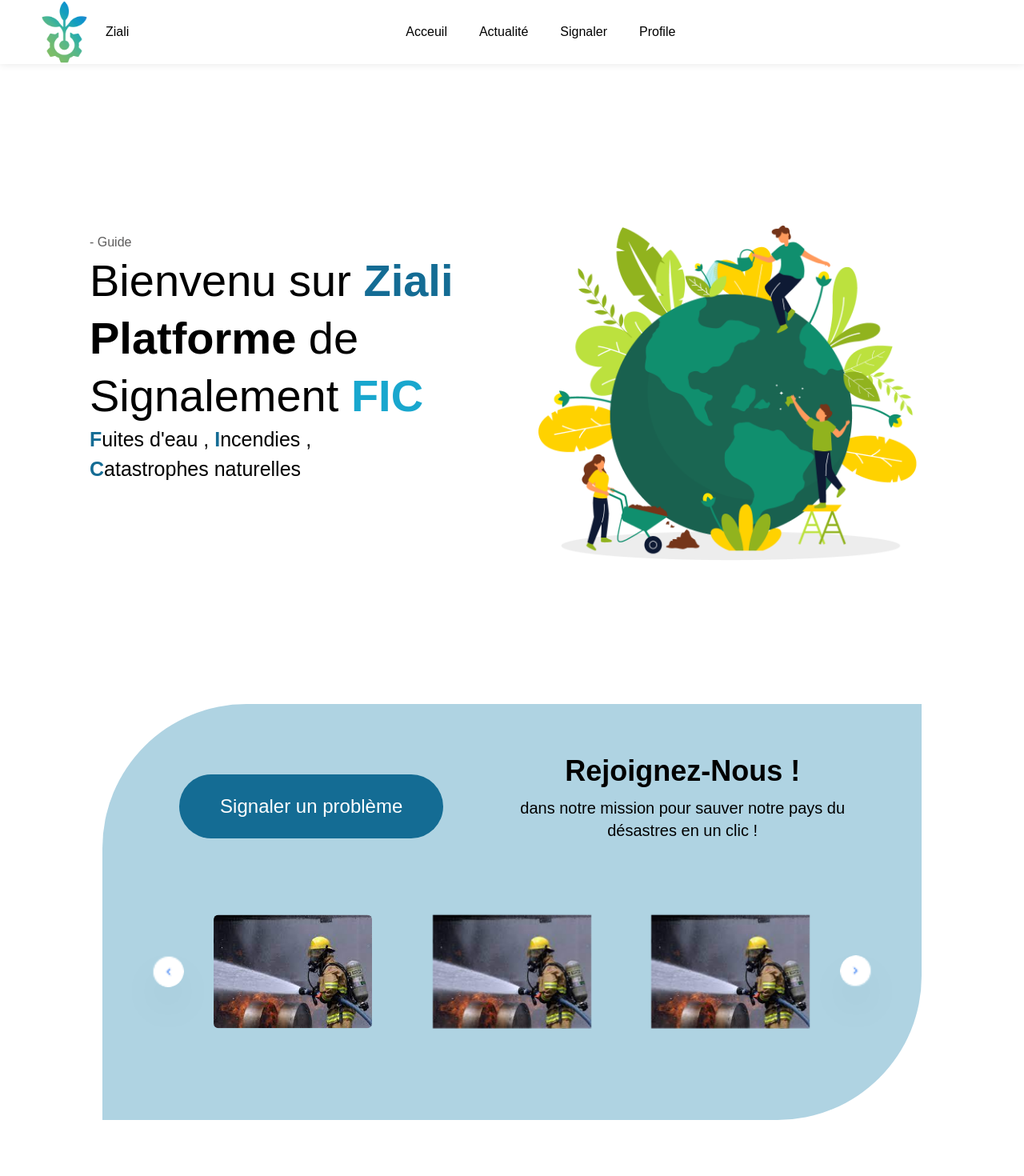
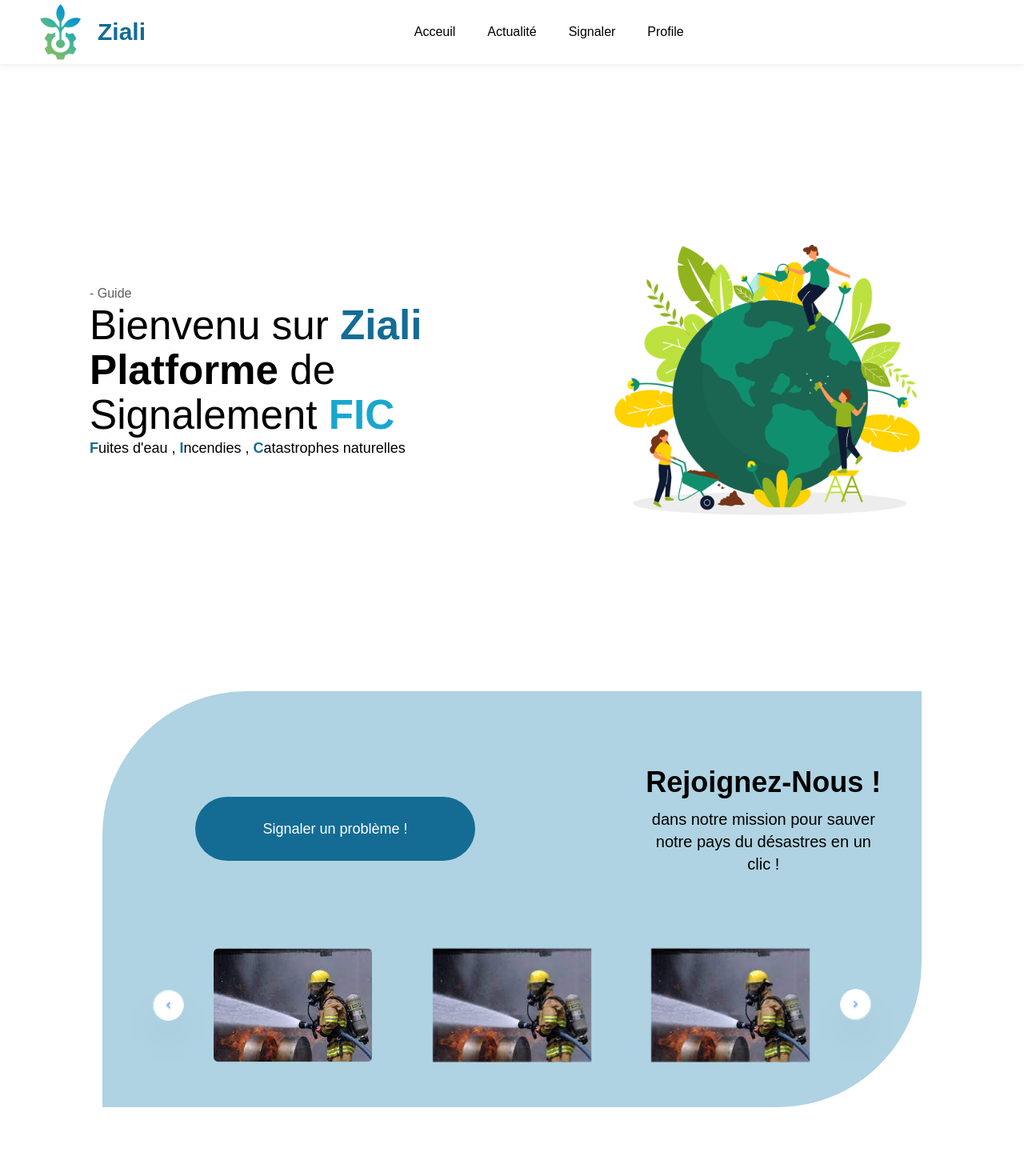
Before and after one commit to razanemeguellati/Ziali, a React (Create React App) app: page / in a window 1280 px wide. Shown: the top 1470 px of the page at 80% size. Built offline with nearby package versions, Linux system fonts and the light colour scheme.

Commit message:
Landing and actualite web version fixed

```diff
--- a/src/App.js
+++ b/src/App.js
@@ -19,7 +19,7 @@ function App() {
 
         <Navbar  className="absolute z-20 "> </Navbar>
 
-      <div className=" pt-20">
+      <div className=" pt-24 lg:pt-16">
 
           <Routes>
               <Route index path="/" element={<LandingPage/>}/>
--- a/src/Components/Bienvenue.js
+++ b/src/Components/Bienvenue.js
@@ -1,21 +1,21 @@
 import earth from "../images/earth.png"
 const Bienvenue = () => {
     return (
-    <div id="Home" className="flex flex-col lg:flex-row space-y-5 w-full h-[500px] lg:h-screen justify-center items-center lg:w-full lg:px-28 lg:justify-center lg:space-x-5  ">
+    <div id="Home" className="flex flex-col lg:flex-row space-y-5 w-full h-[500px] lg:h-screen justify-center items-center lg:w-full lg:px-28 lg:justify-start lg:space-x-5  ">
 
-      <div className=" w-[80%] lg:pb-16 " >
+      <div className=" w-[80%] " >
         <p className="hidden lg:block text-heavygris"> - Guide</p>
 
-        <p className=" w-[100%] text-3xl lg:text-[3.5rem] lg:leading-[4.5rem] ">
+        <p className=" w-[100%] text-3xl lg:text-[3.2rem] lg:leading-[3.5rem] ">
              Bienvenu sur <b className="text-blue ">Ziali</b> <br />
              <b >Platforme </b>  de  <br />
              Signalement <b className="text-[#19A7CE] ">FIC</b>
         </p>
 
-        <p className="w-[80%] text-[11px] lg:text-[25px] "> <b className="text-blue">F</b>uites d'eau , <b className="text-blue">I</b>ncendies , <b className="text-blue" >C</b>atastrophes naturelles</p>
+        <p className="w-[80%] text-[11px] lg:w-[100%] lg:text-[18px] "> <b className="text-blue">F</b>uites d'eau , <b className="text-blue">I</b>ncendies , <b className="text-blue" >C</b>atastrophes naturelles</p>
       </div>
 
-        <img src={earth}  className=" w-[60%] lg:w-[520px] " alt="earth"  />
+        <img src={earth}  className=" w-[60%] lg:w-[420px] " alt="earth"  />
 
     </div> );
 }
--- a/src/Components/Join.js
+++ b/src/Components/Join.js
@@ -29,19 +29,19 @@ const Join = () => {
  <div id="Joinus" className="relative  w-full h-[400px] flex flex-row lg:flex-col justify-center items-center  lg:h-[520px] ">
 
 
-        <div className="bg-sky pt-8 lg:pt-16 flex flex-col items-center justify-cenetr space-y-10 w-[90%] h-[100%] lg:w-[80%]  rounded-tl-[55px] lg:rounded-tl-[180px] rounded-br-[55px] lg:rounded-br-[180px] lg:gap-6 ">
+        <div className="bg-sky pt-8 lg:pt-16 flex flex-col items-center justify-center space-y-10 w-[90%] h-[100%] lg:w-[80%]  rounded-tl-[55px] lg:rounded-tl-[180px] rounded-br-[55px] lg:rounded-br-[180px] lg:gap-6 ">
 
-        <div className="flex flex-col items-center space-y-5 lg:flex-row  px-auto ">
+        <div className="flex flex-col items-center justify-center space-y-5 lg:flex-row  px-auto ">
 
                 <div className="lg:order-2 flex flex-col justify-center items-center space-y-3 px-4  ">
                 <p className="font-bold text-2xl lg:text-4xl">  Rejoignez-Nous ! </p>
                 <p className=" text-sm font-medium lg:text-xl lg:w-[80%] "> <center> dans notre mission pour sauver notre pays du désastres en un clic ! </center> </p>
                 </div>
-
-                <button className="lg:order-1 w-[80%] h-[50px] lg:w-[350px] lg:h-[80px]   bg-blue rounded-full text-white font-semibold lg:text-2xl lg:font-medium lg:ml-24">
-                  <Link to="/Signaler"> Signaler un problème </Link>
+                <Link to="/Signaler" className="w-[100%] pl-5">
+                <button className="btn2 lg:order-1 w-[80%]  h-[50px] lg:w-[350px] lg:h-[80px] ml-5 hover:shadow-xl bg-blue rounded-full text-white font-semibold lg:text-lg lg:font-medium lg:ml-24">
+                  Signaler un problème !
                 </button>
-
+                </Link>
         </div>
 
 
--- a/src/Components/Navbar.js
+++ b/src/Components/Navbar.js
@@ -16,8 +16,8 @@ const Navbar = () => {
 <div className='relative w-full '>
             <header className='absolute z-12  w-full  '>
     <div>
-    <img className='lg:w-[100px] w-[55px] h-[55px] lg:h-[100px] ml-0' src={logo} alt="" />
-    <h1> Ziali </h1>
+    <img className='lg:w-[90px] lg:h-[90px] lg:my-2 w-[55px] h-[55px] ' src={logo} alt="" />
+    <h1 className='logofont lg:text-3xl font-bold text-blue'> Ziali </h1>
     </div>
 
   <nav ref={navRef}  className=' Btns px-5 mx-[10px] ml-auto mr-auto  '>
--- a/src/Components/SCard.js
+++ b/src/Components/SCard.js
@@ -4,16 +4,15 @@ function Scard (props) {
 const SS = props.SS
 
   return (
-    <div className="relative">
-      <div className="absolute flex justify-center items-center right-1 bottom-20  w-14 h-14 bg-red rounded-full bg-opacity-10 z-1">
+    <div className="relative cards ">
+      <div className="absolute flex justify-center items-center right-10 lg:right-20 bottom-20  w-14 h-14 bg-red rounded-full bg-opacity-10 z-1">
       <div className="relative  flex justify-center items-center w-10 h-10 bg-red rounded-full bg-opacity-25 z-12">
       <div className="relative w-6 h-6 bg-red rounded-full z-12">
-
       </div>
       </div>
       </div>
 
-    <div className=" hover:scale-105 hover:shadow-xl hover:shadow-lightgris m-2 flex flex-row border-sky border-[0.2rem] shadow-sm h-[110px] w-[310px] rounded-2xl py-2 px-5 space-x-5 items-center justify-left">
+    <div className=" m-2 flex flex-row border-sky border-[0.2rem] shadow-sm h-[110px] w-[310px] rounded-2xl py-2 px-5 space-x-5 items-center justify-left hover:shadow-xl hover:shadow-lightgris">
 
     <img className="w-[80px] h-[75px] rounded-lg " src={img} alt="image"/>
      <div className="flex flex-col ">
--- a/src/Pages/Filactualite.js
+++ b/src/Pages/Filactualite.js
@@ -3,6 +3,8 @@
 import { useState } from "react";
 import SCard from "../Components/SCard";
 import { Link } from 'react-router-dom' ;
+import Wilayas from "../Data/Wilayas.json" ;
+import Communes from "../Data/Communes.json" ;
 
 const FilActualite = () => {
  const Signalement = [
@@ -47,7 +49,7 @@ const FilActualite = () => {
 
     return (
 
-    <div className="m-4">
+    <div className="w-[100%] m-3 lg:pt-10">
 
          <section className="flex flex-col justify-center items-center space-y-2">
             <h1 className="text-3xl font-bold"> <b className="text-blue">Fil</b>  d’Actualité </h1>
@@ -58,44 +60,56 @@ const FilActualite = () => {
          required
          value={research}
          placeholder='Search'
-        className="w-[70%] lg:w-[700px] h-[40px] px-4 rounded-full   border-green border-2 shadow-lightgris shadow-md"
+         className="w-[70%] lg:w-[620px] h-[40px] px-4 rounded-full  border-green border-2 shadow-lightgris shadow-md"
          onChange ={(e)=> {setResearch(e.target.value); console.log(research);}}
       />
 
 
        <button
        onClick={handleFilter}
-       className="bg-green text-xs shadow-lightgris shadow-md px-4 h-[40px] font-semibold rounded-full"> filtrer </button>
+       className="btn3 bg-green text-xs shadow-lightgris shadow-md px-4 h-[40px] font-semibold rounded-full"> filtrer </button>
 
 </div>
 <p className="text-xs opacity-50"> <center> ces résultats sont filtrés par date , du plus récent au plus ancien </center> </p>
 
 {
    filterState ?
-   <div id="filter_div" className="flex flex-col lg:flex-row justify-center items-center space-y-3">
-   <div className="flex flex-row justify-center items-center space-x-3">
+   <div id="filter_div" className="flex flex-col w-[68%] lg:flex-row justify-evenly  items-end  space-y-3">
+
+   <div className="flex flex-row justify-center items-center space-x-3 ">
 
       <button
       onClick={handleFilter}
-      className="border-yellow border-2  shadow-lightgris shadow-md px-3 h-[30px] font-semibold rounded-[10px] text-xs"> information </button>
+      className="btn3 border-yellow border-2  shadow-lightgris shadow-md px-3 h-[30px] font-semibold rounded-[10px] text-xs"> information </button>
 
       <button
      onClick={handleFilter}
-      className="border-red border-2  shadow-lightgris shadow-md px-3 h-[30px] font-semibold rounded-[10px] text-xs"> Signalé</button>
+      className="btn3 border-red border-2  shadow-lightgris shadow-md px-3 h-[30px] font-semibold rounded-[10px] text-xs"> Signalé</button>
 
       <button
      onClick={handleFilter}
-      className="border-green border-2  shadow-lightgris shadow-md px-3 h-[30px] font-semibold rounded-[10px] text-xs"> Rétabli</button>
+      className="btn3 border-green border-2  shadow-lightgris shadow-md px-3 h-[30px] font-semibold rounded-[10px] text-xs "> Rétabli</button>
    </div>
 
    <div className="flex flex-row justify-center items-center space-x-3">
-       <button
-       onClick={handleFilter}
-       className="border-yellow border-2  shadow-lightgris shadow-md px-3 h-[30px] font-semibold rounded-[10px] text-xs"> information </button>
 
-       <button
-       onClick={handleFilter}
-       className="border-red border-2  shadow-lightgris shadow-md px-3 h-[30px] font-semibold rounded-[10px] text-xs"> Signalé</button>
+      <input required list='Communes' name='willaya' placeholder='commune' className='md:w-[140px] lg:w-32 w-28 h-[30px] p-2 border-2 border-green rounded-[10px] text-xs'  onChange={handleFilter}/>
+
+      <datalist id='Communes'>
+         {Communes.map((cmn) =>(
+         <option value={cmn.name} className='w-full'/>
+         ))}
+      </datalist>
+
+      <input required list='wilayas' name='willaya' placeholder='Willaya' className='md:w-[140px] lg:w-32 w-28 h-[30px] p-2 border-2 border-green rounded-[10px] text-xs' />
+
+      <datalist id='wilayas'>
+      {Wilayas.map ((willaya) =>(
+         <option value={willaya.name} className='w-full'/>
+      ))
+      }
+      </datalist>
+
     </div>
 
 
@@ -105,9 +119,9 @@ const FilActualite = () => {
 
  </section>
 
- <section id="cards_section" className="flex justify-center items-center mt-3">
+ <section id="cards_section" className="flex justify-center items-center mt-6 w-[100%]">
 
-    <div className="w-[100%] lg:w-[75%] grid grid-cols-1 lg:grid-cols-3 gap-1 lg:gap-4">
+    <div className="w-[100%] lg:w-[75%] grid grid-cols-1 lg:grid-cols-2 gap-1 lg:gap-5">
         {Signalement.map((SS) =>
         /* SS stands for single singalement*/
         (<div className="mb-5" key={SS.id}>
--- a/src/Pages/Login.js
+++ b/src/Pages/Login.js
@@ -2,9 +2,10 @@ import ziali from "../images/ziali.png" ;
 import { GoogleLoginButton } from "react-social-login-buttons";
 import { LoginSocialGoogle } from "reactjs-social-login";
 
+import { useState } from "react";
 
 const Login = () => {
-
+   const [user , setUser]= useState(null)
     return (
     <div className="flex flex-col lg:flex-row">
         <div className=" border-2 border-blue flex flex-col justify-center items-center  h-[40%]  lg:w-[20%] lg:h-screen">
@@ -21,7 +22,9 @@ const Login = () => {
         discoveryDocs="claims_supported"
         access_type="online"
         onResolve={({ provider, data }) => {
-          console.log(provider, data);
+          console.log(data);
+          setUser(data) ;
+
         }}
         onReject={(err) => {
           console.log(err);
@@ -29,6 +32,9 @@ const Login = () => {
       >
         <GoogleLoginButton />
       </LoginSocialGoogle>
+      <div>
+
+      </div>
         </div>
 
 
--- a/src/index.css
+++ b/src/index.css
@@ -10,8 +10,12 @@ html {
 
 *{
   font-family: 'Montserrat', sans-serif;
+}
 
+.logofont{
+  font-family: 'Nunito Sans', sans-serif;
 }
+
 /* - - - - - - - -  STYLES FOR LANDING PAGE  - - - - - - - - */
 
 header {
@@ -190,6 +194,8 @@ header div , nav {
     filter: blur(2px) ;
    }
 
+
+
    .btn1
  {
    transition: transform 0.3s ease ;
@@ -222,3 +228,54 @@ header div , nav {
  {
    transform: translate(12px,12px);
  }
+
+
+ .btn1
+ {
+   transition: transform 0.3s ease ;
+
+
+ }
+ .btn1::after , .btn1::before
+ {
+   content: "";
+   position: absolute;
+   opacity: 0.3 ;
+   background: #8AC60F ;
+   border-radius: inherit;
+   height: 100%;
+   width: 100%;
+   left: 0;
+   bottom: 0;
+   z-index: -1 ; /*that means that it's behind */
+   transition: transform 0.3s ease ;
+ }
+ .btn1:hover
+ {
+   transform: translate(-12px , -12px );
+ }
+ .btn1:hover::after
+ {
+   transform: translate(6px , 6px );
+ }
+ .btn1:hover::before
+ {
+   transform: translate(12px,12px);
+ }
+
+ .btn2
+ {  transition: transform 0.3s ease ;   }
+ .btn2:hover
+ { transform: translate(-10px , -10px  ); }
+
+ .btn3
+ { transition: transform 0.3s ease ; }
+
+ .btn3:hover
+ { transform: scale(.9); }
+
+ .cards
+ { transition: transform 0.3s ease ; }
+
+.cards:hover
+ { transform: scale(1.05); }
```
Lines whose indentation alone changed are shown as unchanged.
